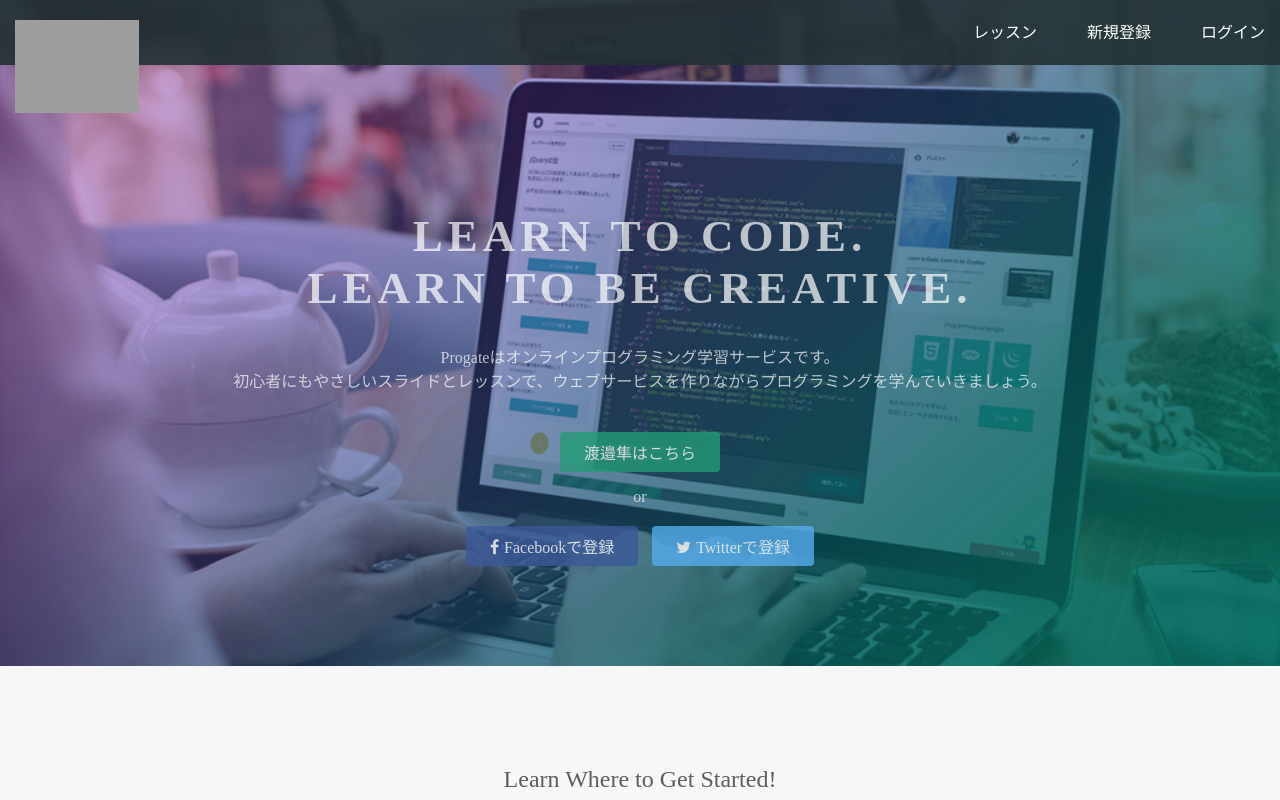
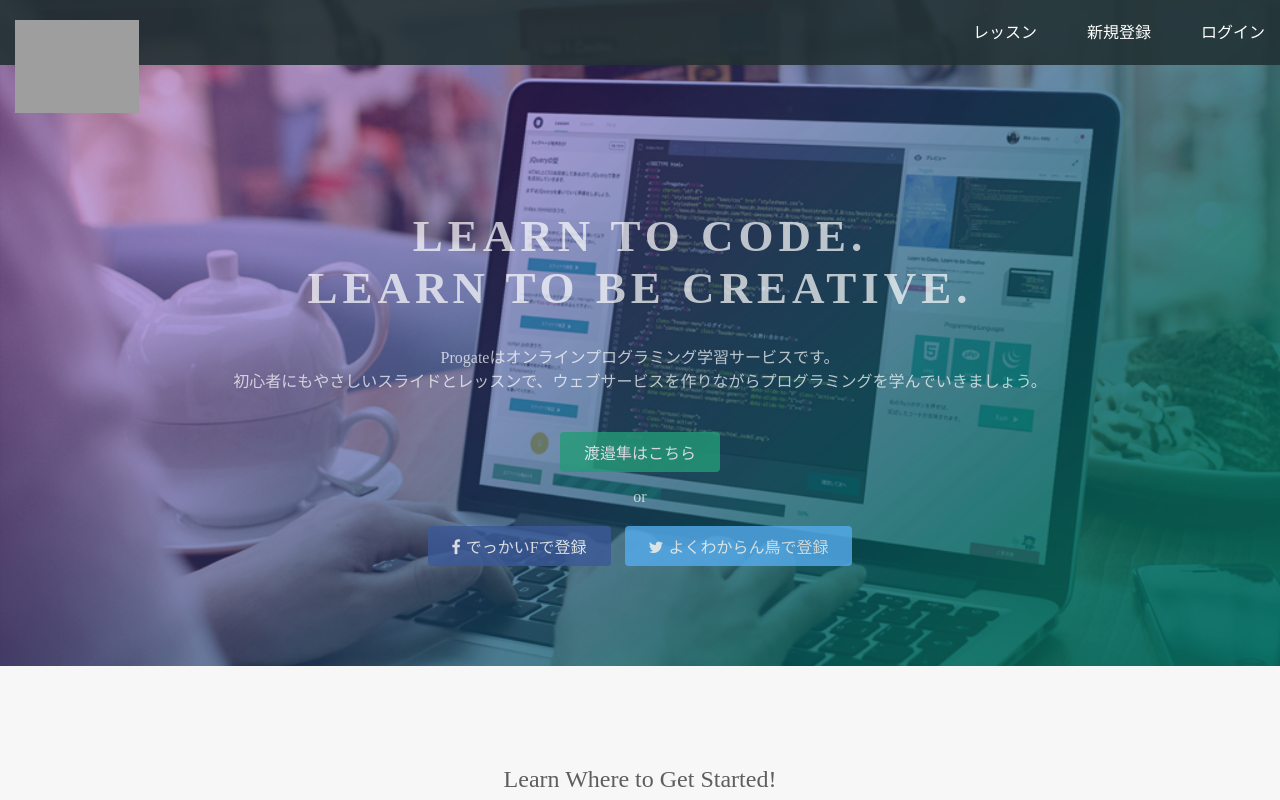
Before and after one commit to ryo-mzd/ryo-mzd.github.io, a plain HTML site: page index.html in a window 1280 px wide. Shown: the top 800 px of the page. Drawn offline with Linux system fonts and the light colour scheme; grey boxes are pictures that could not be loaded.

Commit message:
Update index.html

```diff
--- a/index.html
+++ b/index.html
@@ -28,8 +28,8 @@
       <div class="btn-wrapper">
         <a href="#" class="btn signup">渡邉隼はこちら</a>
         <p>or</p>
-        <a href="#" class="btn facebook"><span class="fa fa-facebook"></span>Facebookで登録</a>
-        <a href="#" class="btn twitter"><span class="fa fa-twitter"></span>Twitterで登録</a>
+        <a href="#" class="btn facebook"><span class="fa fa-facebook"></span>でっかいFで登録</a>
+        <a href="#" class="btn twitter"><span class="fa fa-twitter"></span>よくわからん鳥で登録</a>
       </div>
     </div>
   </div>
```
